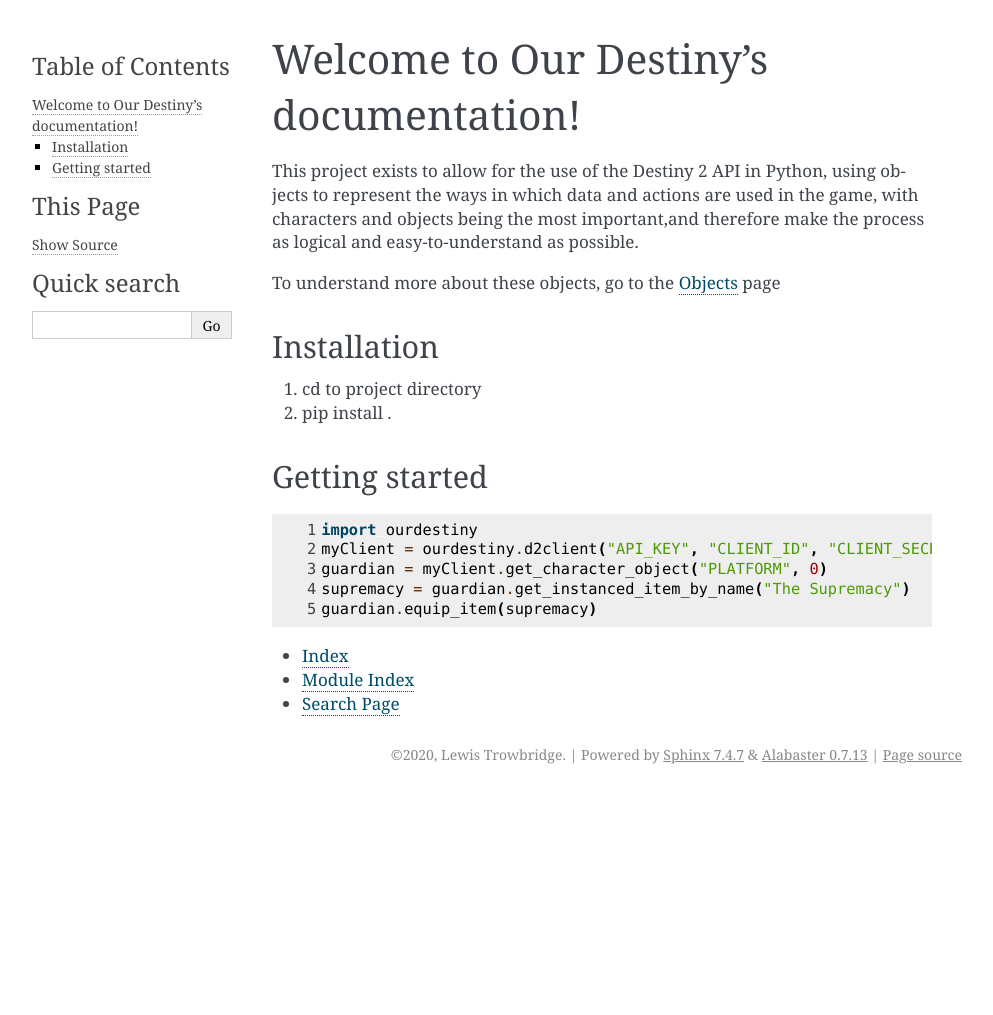
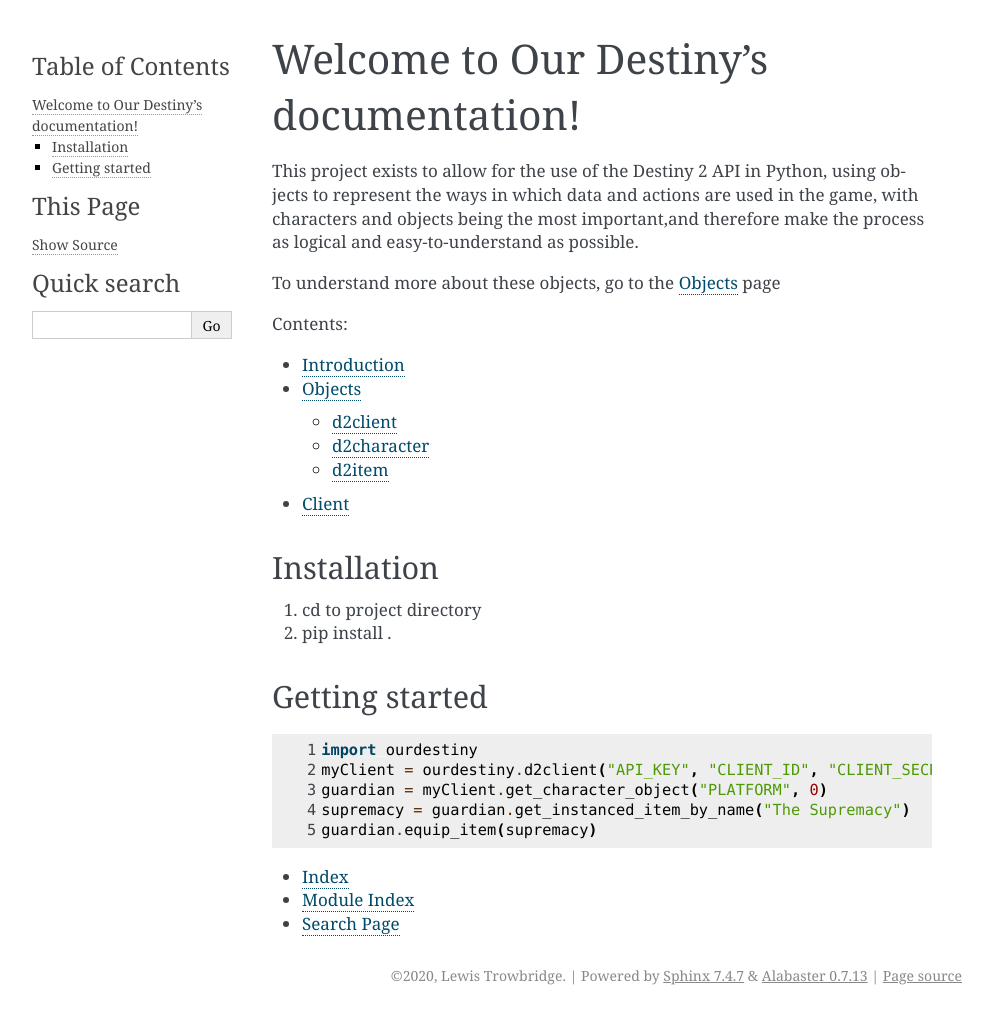
Before and after one commit to Lewis-Trowbridge/Our-Destiny, a Sphinx documentation site: the page built from docs/source/index.rst, in a window 1280 px wide. Shown: the whole page, without its empty margins (148-1141 px from the left). Built offline with Sphinx 7.4.7, drawn with Linux system fonts in a browser that asks for light colours; before the commit the page ends 900 px from its top, so only the background shows below that.

Commit message:
Added configuration to use autodoc and the first docstring (more to come) in d2client, as well as an empty intro page which will be filled in later.

```diff
--- /dev/null
+++ b/docs/source/client.rst
@@ -0,0 +1,5 @@
+Client
+======
+
+.. py:currentmodule:: ourdestiny
+.. autoclass:: d2client
--- a/docs/source/conf.py
+++ b/docs/source/conf.py
@@ -10,9 +10,9 @@
 # add these directories to sys.path here. If the directory is relative to the
 # documentation root, use os.path.abspath to make it absolute, like shown here.
 #
-# import os
-# import sys
-# sys.path.insert(0, os.path.abspath('.'))
+import os
+import sys
+sys.path.insert(0, os.path.abspath('../../'))
 
 
 # -- Project information -----------------------------------------------------
@@ -27,7 +27,7 @@
 # Add any Sphinx extension module names here, as strings. They can be
 # extensions coming with Sphinx (named 'sphinx.ext.*') or your custom
 # ones.
-extensions = [
+extensions = ["sphinx.ext.autodoc"
 ]
 
 # Add any paths that contain templates here, relative to this directory.
--- a/docs/source/index.rst
+++ b/docs/source/index.rst
@@ -16,6 +16,10 @@
 .. toctree::
    :maxdepth: 2
    :caption: Contents:
+
+   intro
+   objects
+   client
 
 Installation
 ------------
--- /dev/null
+++ b/docs/source/intro.rst
@@ -0,0 +1,2 @@
+Introduction
+============
```
Also changed, not shown: 1 other file.
